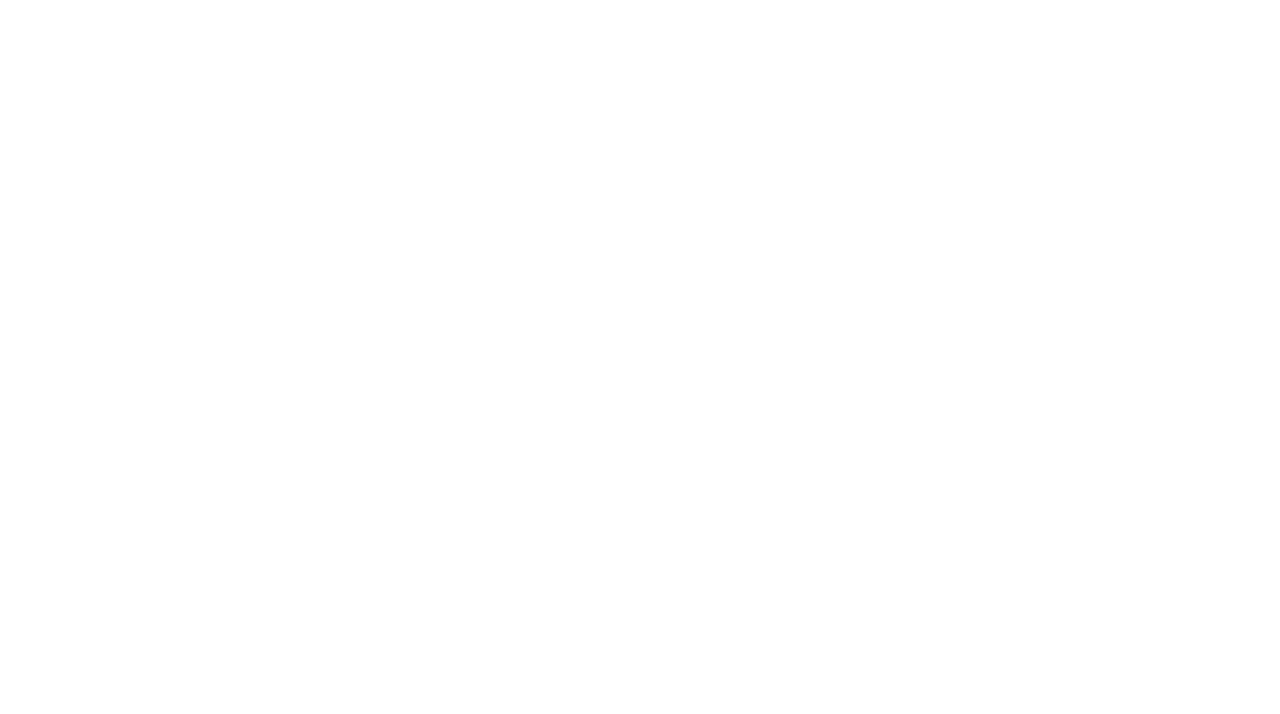
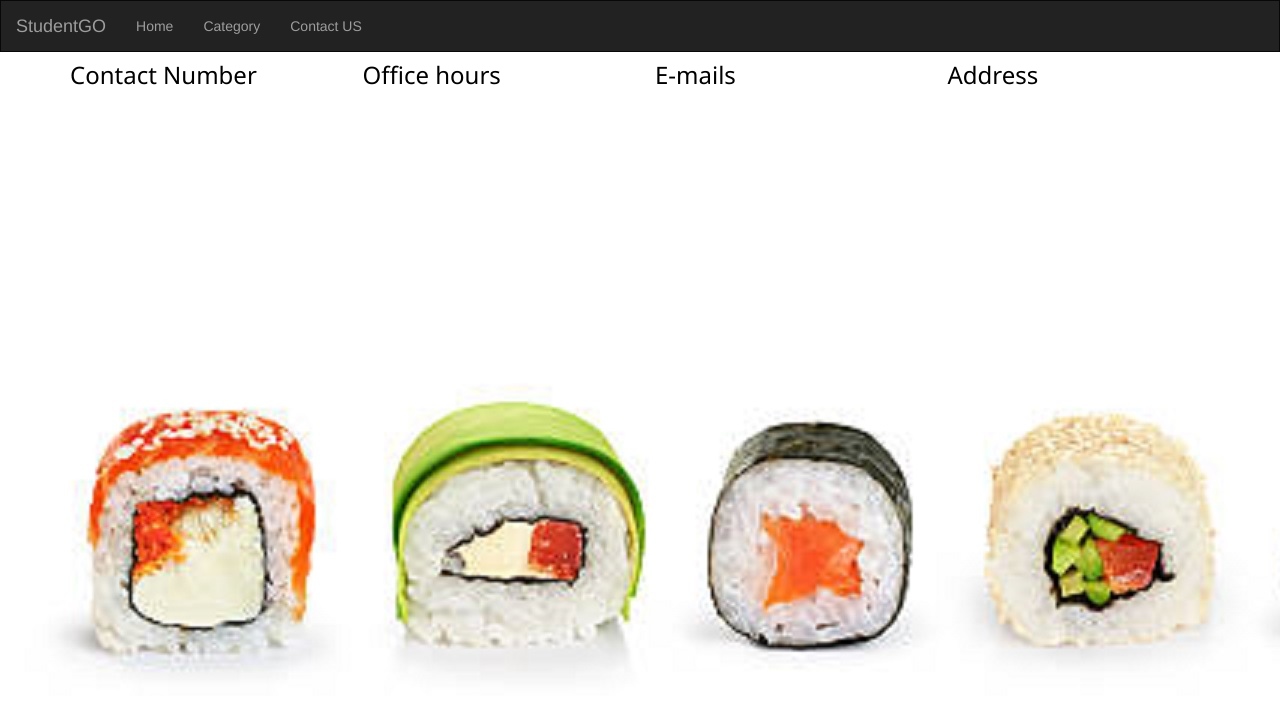
Before and after one commit to ohszehong/StudentGO.github.io, a plain HTML site: page StudentFood/ContactUs.html in a window 1280 px wide. Drawn offline with nearby package versions, Linux system fonts and the light colour scheme.

Commit message:
Save Contact Us Code

```diff
--- a/StudentFood/ContactUs.html
+++ b/StudentFood/ContactUs.html
@@ -1,10 +1,95 @@
+
 <!DOCTYPE html PUBLIC "-//W3C//DTD XHTML 1.0 Transitional//EN" "http://www.w3.org/TR/xhtml1/DTD/xhtml1-transitional.dtd">
 <html xmlns="http://www.w3.org/1999/xhtml">
 
 <head>
+<title>Home | StudentGO</title>
+
+<link rel="stylesheet" href="https://maxcdn.bootstrapcdn.com/bootstrap/3.3.7/css/bootstrap.min.css"/>
+
+<style>
+/* Remove the navbar's default margin-bottom and rounded borders */
+	.navbar {
+		margin-bottom: 0;
+		border-radius: 0;
+		}
+		.collapse{
+
+	}
+
+}
+</style>
 </head>
 
-<body>
+<body style = "background: url(Images/sushibackground.jpg) no-repeat">
+	<!-- Navigation Bar -->
+	<nav class="navbar navbar-inverse">
+		<div class="container-fluid">
+			<div class="navbar-header">
+				<a class="navbar-brand" href="#">StudentGO</a>
+			</div>
+		<ul class="nav navbar-nav">
+			<li class="StudentFood/index.html"><a href="#">Home</a></li>
+			<li><a href="StudentFood/Category.html">Category</a></li>
+			<li><a href="#">Contact US</a></li>
+		</ul>
+		</div>
+	</nav>
+
+<div class="container">
+
+<div class="row">
+
+<div class="col-lg-3 col-md-3 col-sm-6 col-xs-12">
+
+	<b><h4 style="font-family: 'Segoe UI', Tahoma, Geneva, Verdana, sans-serif; font-size:x-large"><a style="color:black" href="#Contactnumber" data-toggle="collapse">Contact Number</a></h4></b>
+
+<div id="Contactnumber" class="collapse"><span style="color:white; background-color:black; border-style:solid ; border-width:thick ; border-color:yellow">Contact number: 012-3456789</span><br/><span style="border-style:solid ; border-width:thick ; border-color:yellow ; background-color:black ; color:white">Fax: 332-2112</span>
+
+
+</div>
+</div>
+
+<div class="col-lg-3 col-md-3 col-sm-6 col-xs-12">
+
+	<h4 style="font-family: 'Segoe UI', Tahoma, Geneva, Verdana, sans-serif; font-size:x-large"><a style="color:black" href="#Officehours" data-toggle="collapse">Office hours</a></h4>
+<div id="Officehours" class="collapse"><span style="color:white">Monday to Friday<br/>Hours: 9:30am to 6:30pm<br/>Saturday<br/>Hours: 9:30am to 2:30pm</span></div>
+
+</div>
+
+<div class="col-lg-3 col-md-3 col-sm-6 col-xs-12">
+
+	<h4 style="font-family: 'Segoe UI', Tahoma, Geneva, Verdana, sans-serif; font-size:x-large"><a style="color:black" href="#E-mails" data-toggle="collapse">E-mails</a></h4>
+<div id="E-mails" class="collapse"><span style="color:white">Official E-mails: Apu1234@apu.edu.my</span></div>
+
+</div>
+
+<div class="col-lg-3 col-md-3 col-sm-6 col-xs-12">
+
+	<h4 style="font-family: 'Segoe UI', Tahoma, Geneva, Verdana, sans-serif; font-size:x-large"><a style="color:black" href="#Address" data-toggle="collapse">Address</a></h4>
+<div id="Address" class="collapse"><span style="color:white">Address: Jalan Teknologi 5, Taman Teknologi Malaysia, 57000 Kuala Lumpur, Wilayah Persekutuan Kuala Lumpur</span></div>
+
+
+</div>
+
+
+
+
+
+
+
+
+
+
+
+
+
+
+
+
+
+<script src="https://ajax.googleapis.com/ajax/libs/jquery/3.3.1/jquery.min.js"></script>
+<script src="https://maxcdn.bootstrapcdn.com/bootstrap/3.3.7/js/bootstrap.min.js"></script>
 
 </body>
 
```
Also changed, not shown: StudentFood/Images/APU.jpg (added), StudentFood/Images/Contactcloud.png (added), StudentFood/Images/Snow.gif (added), StudentFood/Images/notepad.jpg (added), StudentFood/Images/sushibackground.jpg (added), 1 other file.
